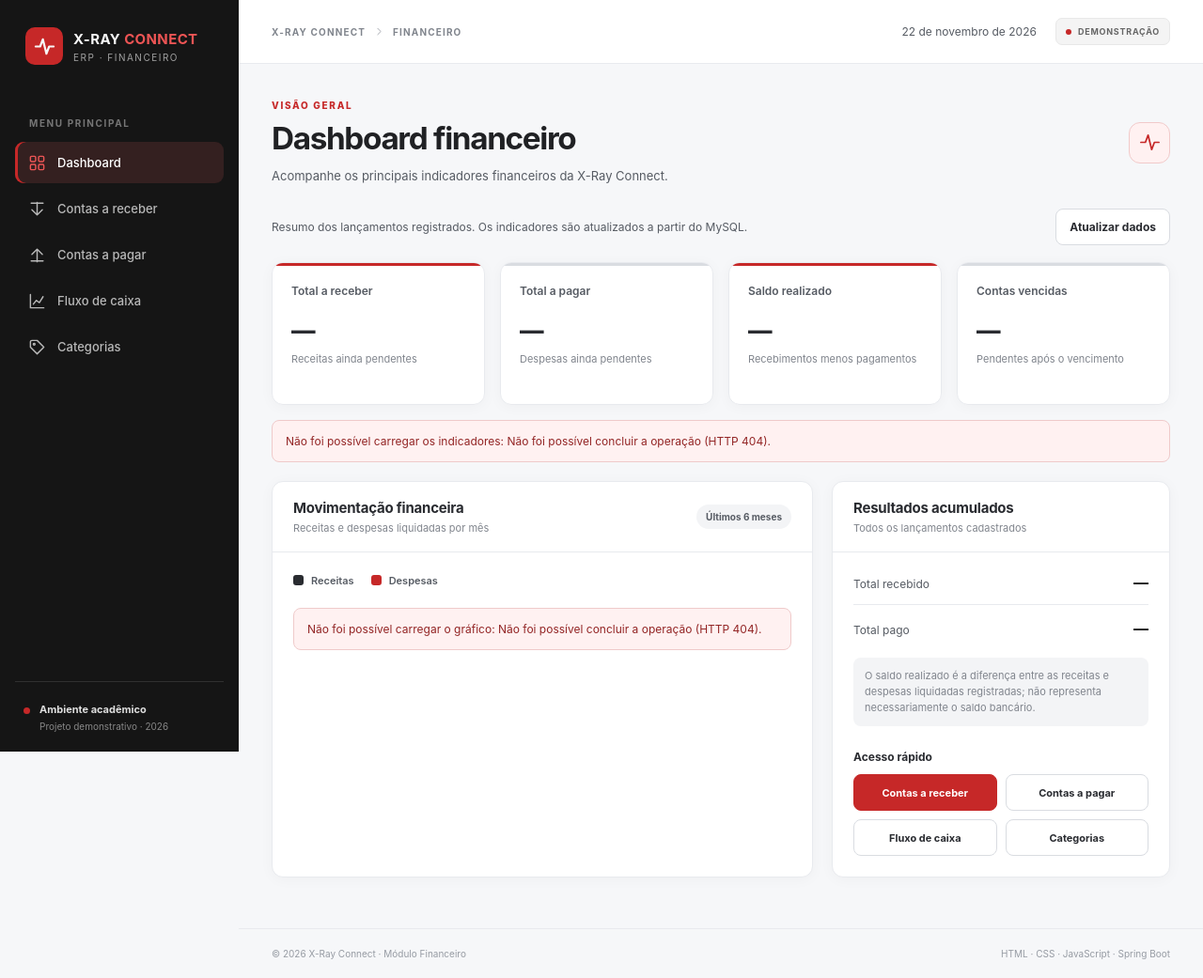
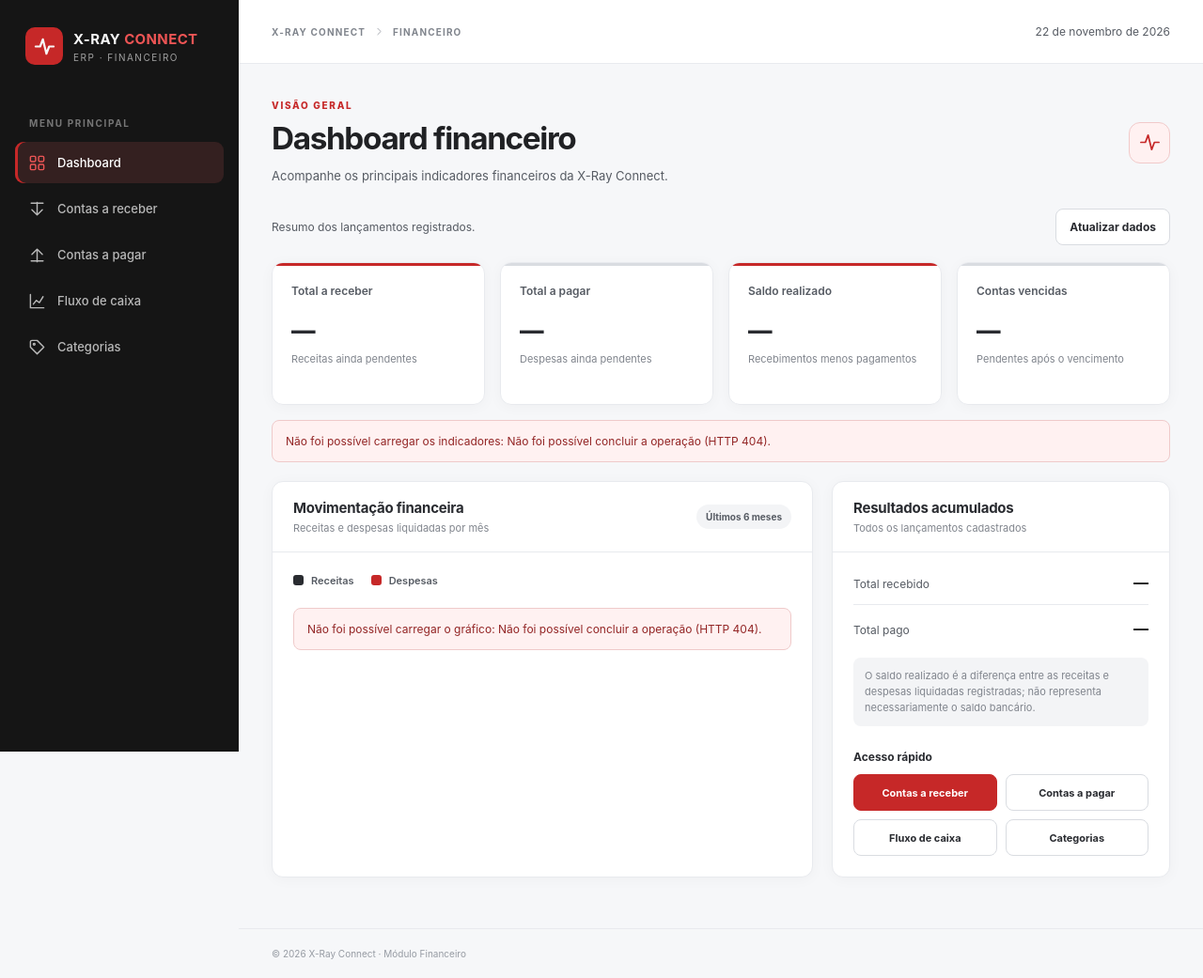
Before and after one commit to victormagela/xray-connect-financeiro, a web app: page /index.html in a window 1280 px wide. Shown: the whole page at 94% size. Run offline with its HTML, style and script files only (its server is not run), Linux system fonts and the light colour scheme; data that the repository does not hold is empty.

Commit message:
Tira algumas informações desnecessárias do Front End, e cria um arquivo.env.example

```diff
--- a/src/main/resources/static/index.html
+++ b/src/main/resources/static/index.html
@@ -10,7 +10,6 @@
   <script type="module" src="/js/app.js"></script>
 </head>
 <body>
-  <!-- Ícones locais: o layout não depende de bibliotecas ou CDNs. -->
   <svg class="icon-definitions" aria-hidden="true" xmlns="http://www.w3.org/2000/svg">
     <symbol id="i-grid" viewBox="0 0 24 24"><rect x="3" y="3" width="7" height="7" rx="1.4"/><rect x="14" y="3" width="7" height="7" rx="1.4"/><rect x="3" y="14" width="7" height="7" rx="1.4"/><rect x="14" y="14" width="7" height="7" rx="1.4"/></symbol>
     <symbol id="i-arrow-down" viewBox="0 0 24 24"><path d="M12 3v17m0 0 7-7m-7 7-7-7"/><path d="M4 4h16"/></symbol>
@@ -39,10 +38,6 @@
         <a class="nav-link" href="#categorias" data-view="categorias"><svg class="icon"><use href="#i-tag"/></svg><span>Categorias</span></a>
       </nav>
 
-      <div class="sidebar-footer">
-        <span class="sidebar-footer-dot" aria-hidden="true"></span>
-        <div><strong>Ambiente acadêmico</strong><small>Projeto demonstrativo · 2026</small></div>
-      </div>
     </aside>
 
     <div class="main-column">
@@ -52,7 +47,6 @@
         </div>
         <div class="topbar-right">
           <span class="today" data-today></span>
-          <span class="environment-pill"><span class="environment-dot"></span>DEMONSTRAÇÃO</span>
         </div>
       </header>
 
@@ -71,7 +65,6 @@
 
       <footer class="footer">
         <span>© <span data-year>2026</span> X-Ray Connect · Módulo Financeiro</span>
-        <span>HTML · CSS · JavaScript · Spring Boot</span>
       </footer>
     </div>
   </div>
--- a/src/main/resources/static/js/views/dashboard.js
+++ b/src/main/resources/static/js/views/dashboard.js
@@ -35,7 +35,7 @@ function fimMesDaData(data) {
 export function renderDashboard() {
   return `
     <div class="dashboard-toolbar">
-      <p>Resumo dos lançamentos registrados. Os indicadores são atualizados a partir do MySQL.</p>
+      <p>Resumo dos lançamentos registrados.</p>
       <button class="button dashboard-refresh" type="button" data-dashboard-refresh>
         Atualizar dados
       </button>
```
Also changed, not shown: 1 other file.
